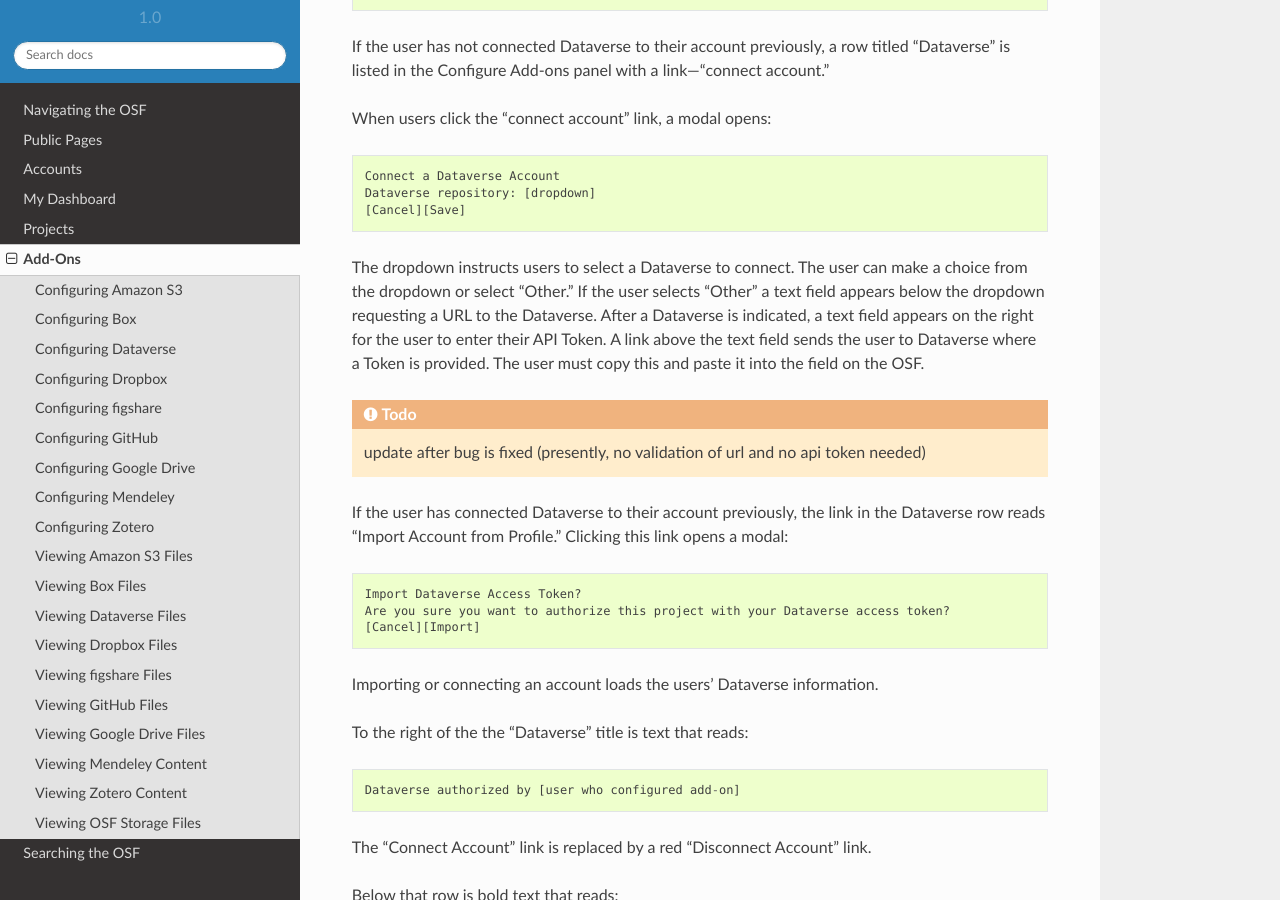
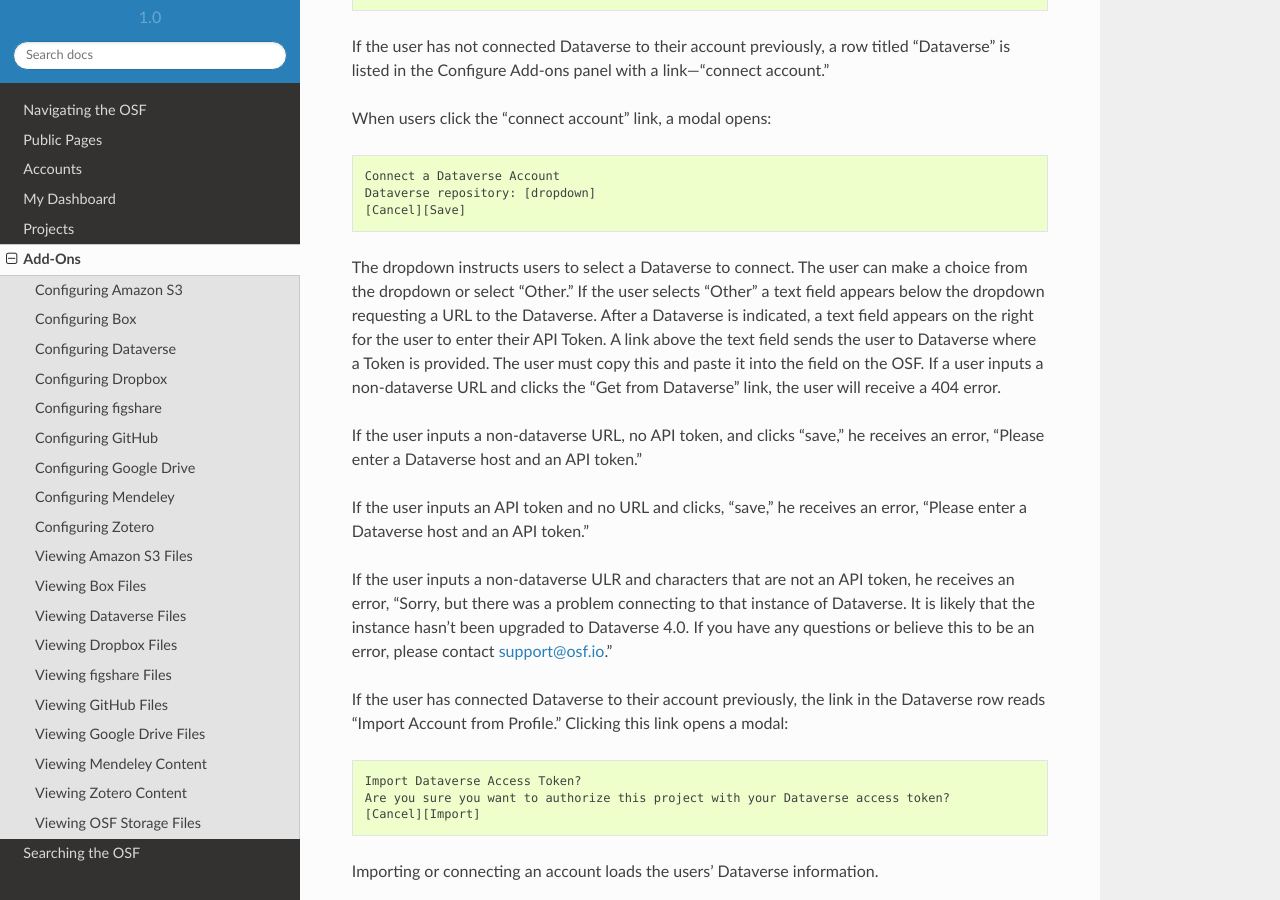
Before and after one commit to CenterForOpenScience/OSFDocs, a Sphinx documentation site: the page built from docs/add-ons/add-ons_index.rst, in a window 1280 px wide and 900 px high, scrolled down 6459 px. Built offline with Sphinx 7.4.7 and the Read the Docs theme 2.0.0, drawn with Linux system fonts in a browser that asks for light colours.

Commit message:
OSF_4309
Improve validation and error messaging around ‘other’ data verses

```diff
--- a/docs/add-ons/add-ons_index.rst
+++ b/docs/add-ons/add-ons_index.rst
@@ -266,9 +266,13 @@
 The dropdown instructs users to select a Dataverse to connect. The user can make a choice from the dropdown or select "Other."
 If the user selects "Other" a text field appears below the dropdown requesting a URL to the Dataverse. After a Dataverse
 is indicated, a text field appears on the right for the user to enter their API Token. A link above the text field sends the user
-to Dataverse where a Token is provided. The user must copy this and paste it into the field on the OSF.
-
-.. todo:: update after bug is fixed (presently, no validation of url and no api token needed)
+to Dataverse where a Token is provided. The user must copy this and paste it into the field on the OSF. If a user inputs a non-dataverse URL and clicks the "Get from Dataverse" link, the user will receive a 404 error.
+
+If the user inputs a non-dataverse URL, no API token, and clicks "save," he receives an error, "Please enter a Dataverse host and an API token."
+
+If the user inputs an API token and no URL and clicks, "save," he receives an error, "Please enter a Dataverse host and an API token."
+
+If the user inputs a non-dataverse ULR and characters that are not an API token, he receives an error, "Sorry, but there was a problem connecting to that instance of Dataverse. It is likely that the instance hasn't been upgraded to Dataverse 4.0. If you have any questions or believe this to be an error, please contact support@osf.io."
 
 If the user has connected Dataverse to their account previously, the link in the Dataverse row reads "Import Account from Profile."
 Clicking this link opens a modal::
```
